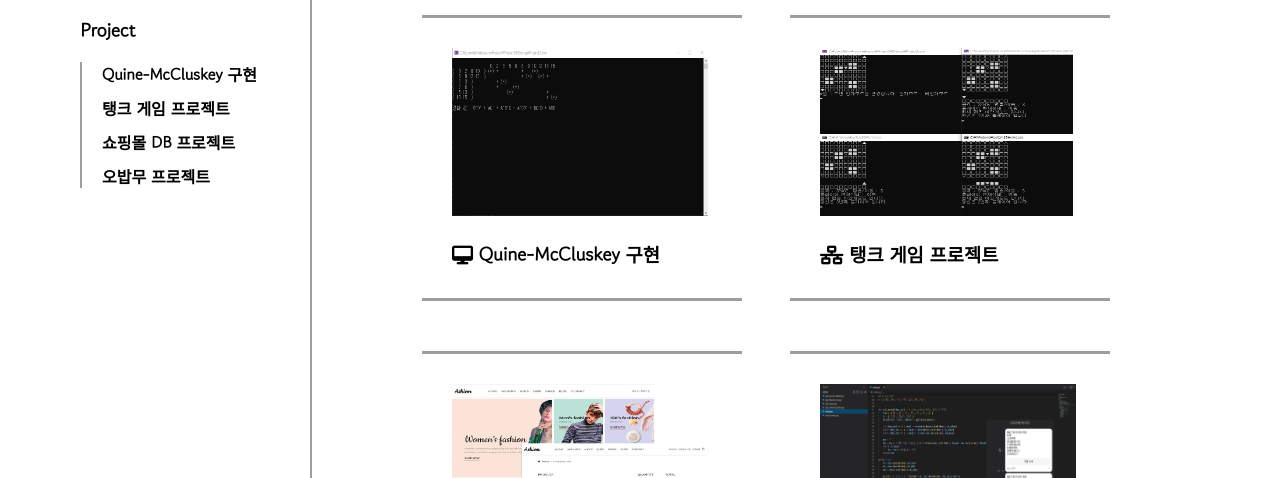
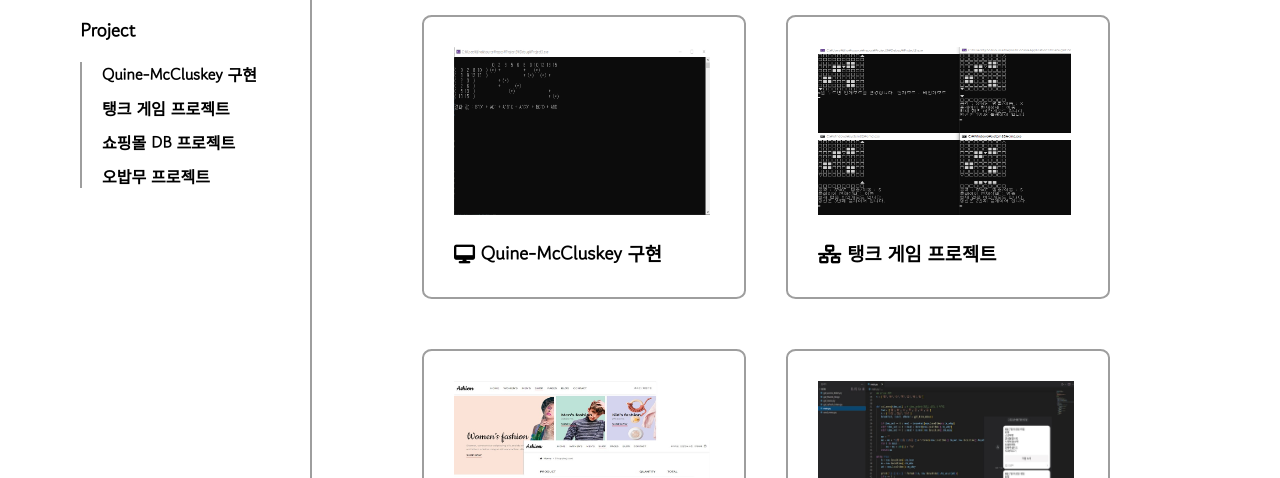
Before and after one commit to anjihohh/anjihohh.github.io, a plain HTML site: page projectList.html in a window 1280 px wide. Shown: the part 322-800 px from the top of the page. Drawn offline with Linux system fonts and the light colour scheme.

Commit message:
design update

```diff
--- a/style.css
+++ b/style.css
@@ -192,9 +192,8 @@ footer {
 }
 
 .Project_itemBox {
-
-    border-top: solid 3px;
-    border-bottom: solid 3px;
+    border-radius: 3%;
+    border: solid 2px;
     border-color: #9e9e9e;
 
     width: 320px;
@@ -336,7 +335,6 @@ footer {
 
     .Project_itemBox {
         margin-bottom: 30px;
-        border-radius: 3%;
     }
 
     .project_img img {
```
